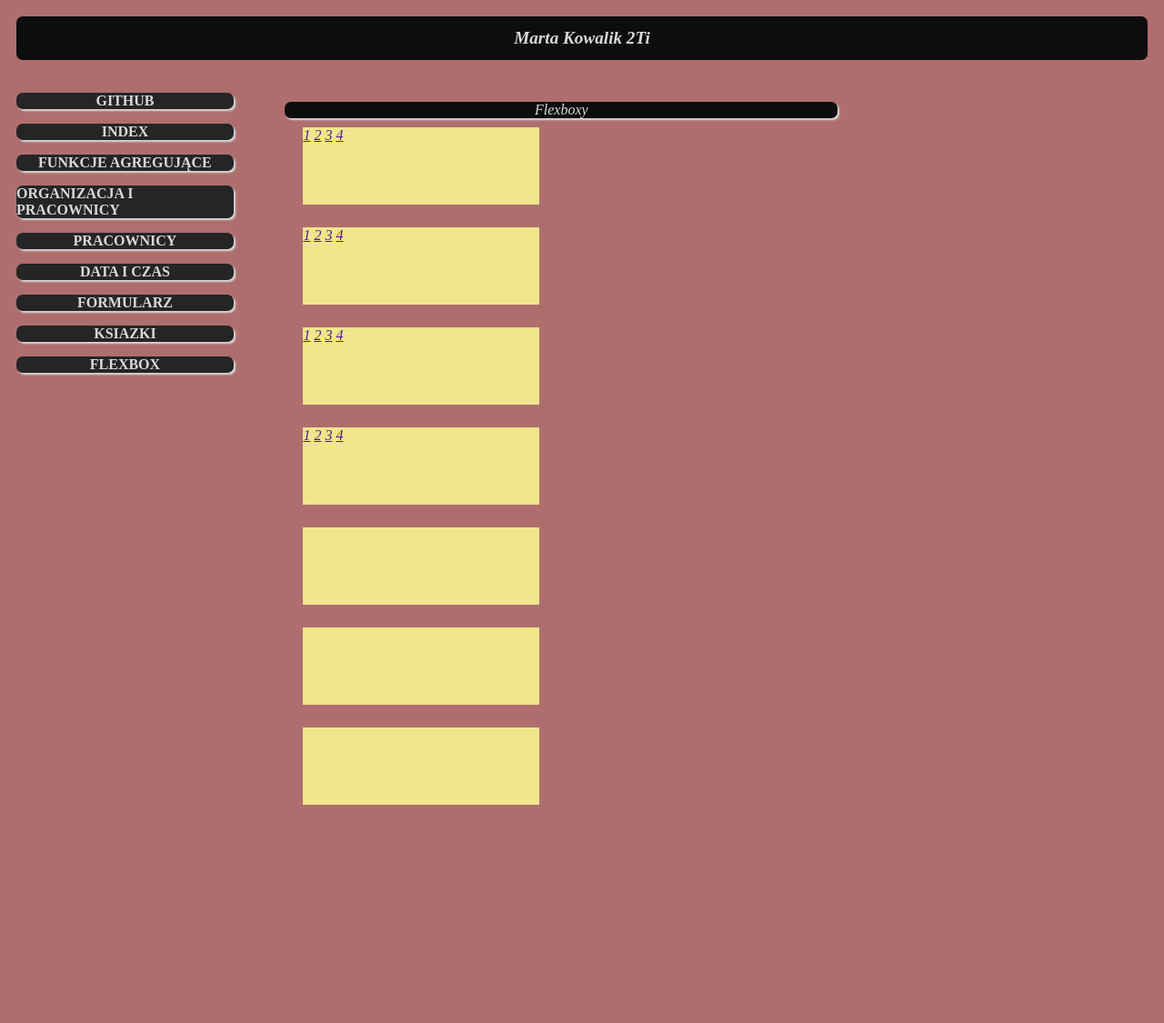
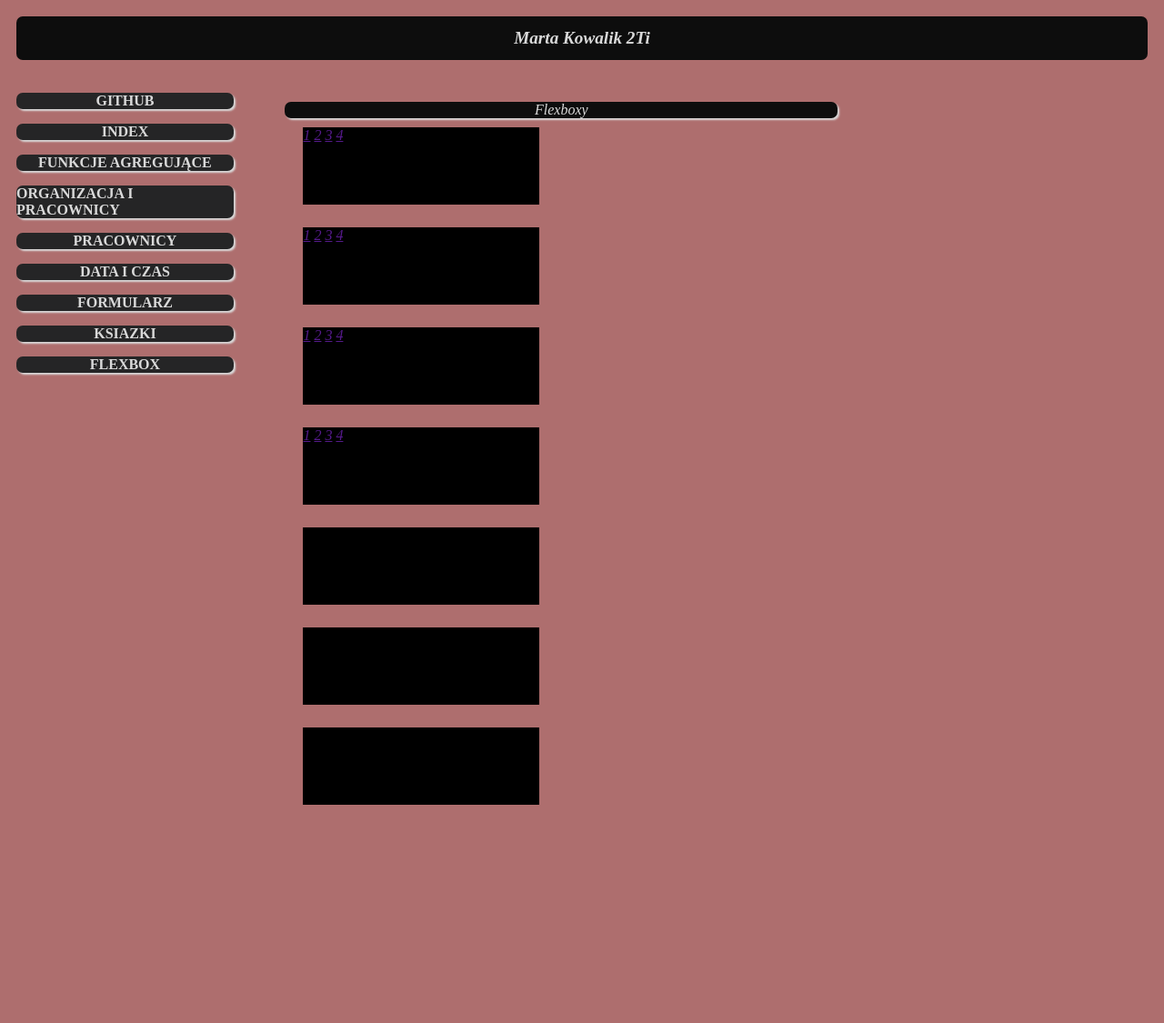
Before and after one commit to SK-2019/php-sql-wprowadzenie-Marcia56, a PHP site: page /flexbox/flexbox.html in a window 1280 px wide. Shown: the top 1125 px of the page at 91% size. Run offline with PHP 8.4, Linux system fonts and the light colour scheme.

Commit message:
Update styles.css

```diff
--- a/inne/styles.css
+++ b/inne/styles.css
@@ -28,7 +28,7 @@ background-color: #AE6E6E;
 .prostokat{
     height:85px;
     width: 260px;
-    background: khaki;
+    background: black;
     margin: 10px;
 }
 .banner {
```
